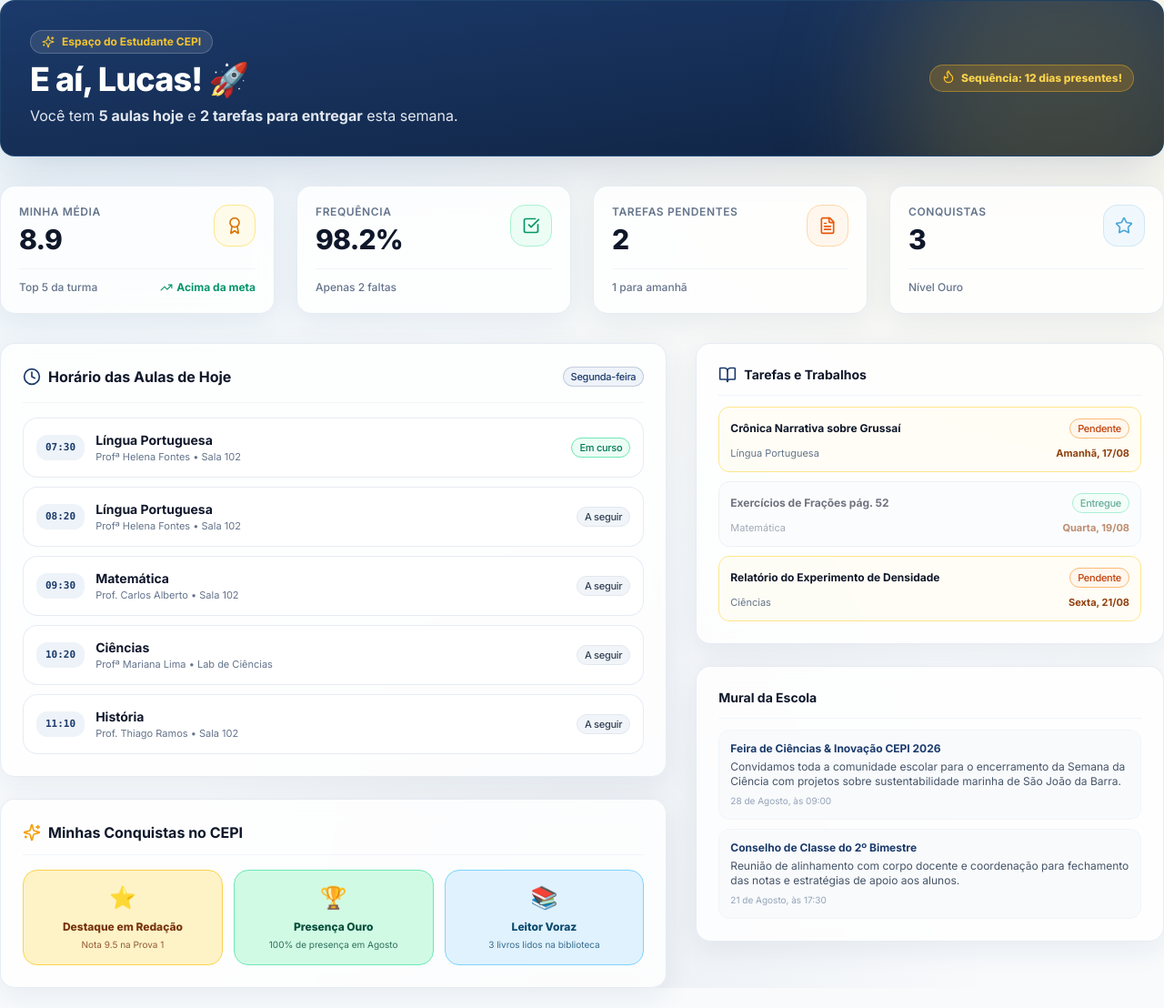
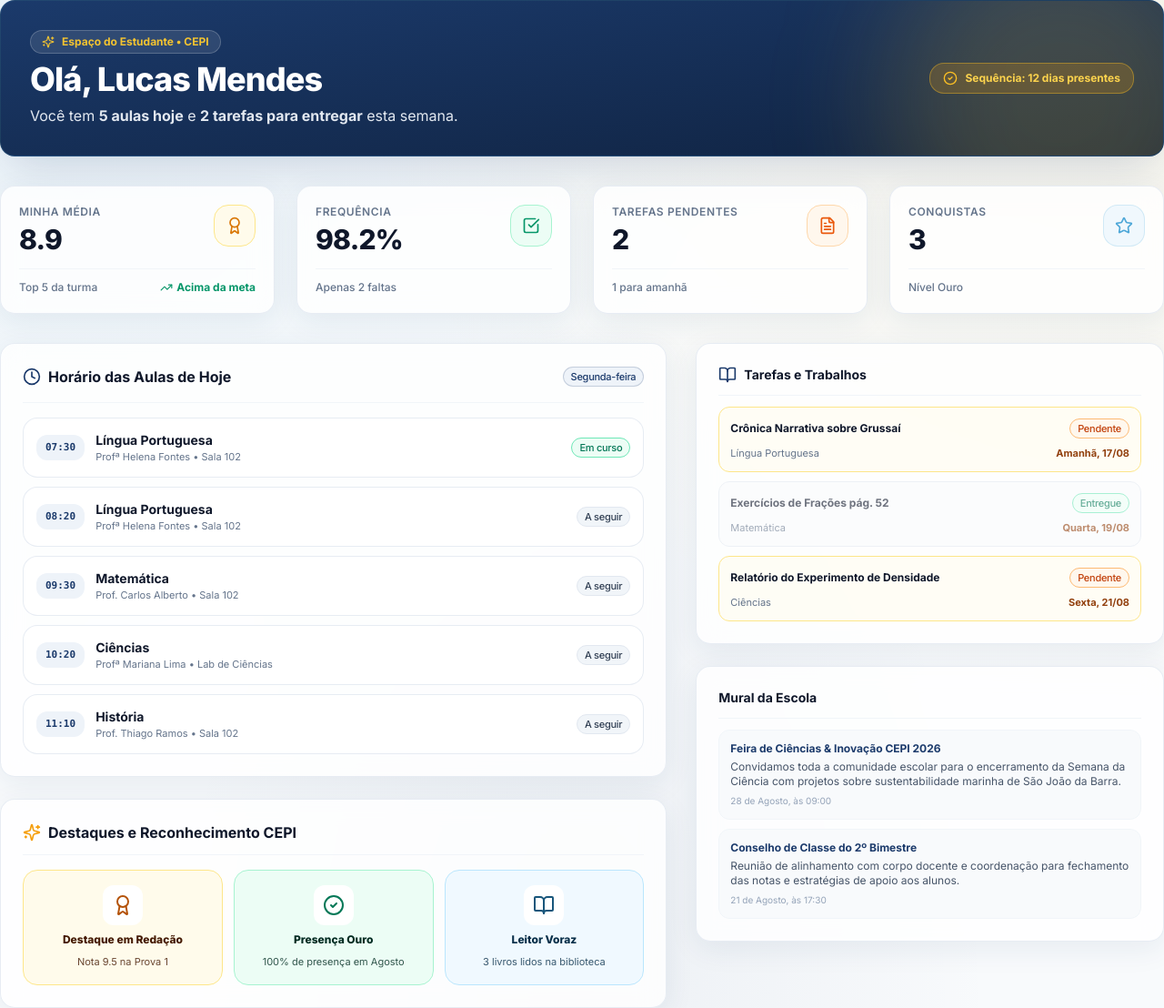
Before and after one commit to pietronogueira08/CE-Pequena-Isa, a Next.js app: page /dashboard/aluno in a window 1280 px wide. Shown: the whole page at 91% size. Before the commit the page ends 1086 px from the top, so only its background shows below. Built offline with nearby package versions, Linux system fonts and the light colour scheme.

Commit message:
style: remove emojis and replace with professional Lucide React icons across all pages

```diff
--- a/app/dashboard/aluno/page.tsx
+++ b/app/dashboard/aluno/page.tsx
@@ -38,9 +38,24 @@ export default function AlunoDashboardPage() {
   ];
 
   const achievements = [
-    { title: 'Destaque em Redação', desc: 'Nota 9.5 na Prova 1', icon: '⭐', color: 'bg-amber-100 text-amber-900 border-amber-300' },
-    { title: 'Presença Ouro', desc: '100% de presença em Agosto', icon: '🏆', color: 'bg-emerald-100 text-emerald-900 border-emerald-300' },
-    { title: 'Leitor Voraz', desc: '3 livros lidos na biblioteca', icon: '📚', color: 'bg-sky-100 text-sky-900 border-sky-300' },
+    {
+      title: 'Destaque em Redação',
+      desc: 'Nota 9.5 na Prova 1',
+      icon: <Award className="w-6 h-6 text-amber-700" />,
+      color: 'bg-amber-50 text-amber-950 border-amber-200',
+    },
+    {
+      title: 'Presença Ouro',
+      desc: '100% de presença em Agosto',
+      icon: <CheckCircle2 className="w-6 h-6 text-emerald-700" />,
+      color: 'bg-emerald-50 text-emerald-950 border-emerald-200',
+    },
+    {
+      title: 'Leitor Voraz',
+      desc: '3 livros lidos na biblioteca',
+      icon: <BookOpen className="w-6 h-6 text-cepi-sky-700" />,
+      color: 'bg-sky-50 text-sky-950 border-sky-200',
+    },
   ];
 
   return (
@@ -52,10 +67,10 @@ export default function AlunoDashboardPage() {
           <div className="space-y-2 max-w-2xl">
             <div className="inline-flex items-center gap-2 px-3 py-1 rounded-full bg-white/10 border border-white/20 text-xs font-bold text-cepi-gold backdrop-blur-sm">
               <Sparkles className="w-3.5 h-3.5" />
-              <span>Espaço do Estudante CEPI</span>
+              <span>Espaço do Estudante • CEPI</span>
             </div>
             <h1 className="text-2xl sm:text-3xl lg:text-4xl font-extrabold text-white tracking-tight">
-              E aí, {student.name.split(' ')[0]}! 🚀
+              Olá, {student.name}
             </h1>
             <p className="text-slate-200 text-sm sm:text-base leading-relaxed">
               Você tem <strong>5 aulas hoje</strong> e <strong>2 tarefas para entregar</strong> esta semana.
@@ -63,9 +78,9 @@ export default function AlunoDashboardPage() {
           </div>
 
           <div className="flex items-center gap-3">
-            <div className="flex items-center gap-1.5 px-3 py-1.5 rounded-2xl bg-amber-500/20 border border-amber-400/40 text-amber-300 text-xs font-extrabold">
-              <Flame className="w-4 h-4 text-amber-400 animate-bounce" />
-              <span>Sequência: 12 dias presentes!</span>
+            <div className="flex items-center gap-2 px-3.5 py-2 rounded-2xl bg-amber-500/20 border border-amber-400/40 text-amber-300 text-xs font-bold">
+              <CheckCircle2 className="w-4 h-4 text-amber-400" />
+              <span>Sequência: 12 dias presentes</span>
             </div>
           </div>
         </div>
@@ -145,18 +160,20 @@ export default function AlunoDashboardPage() {
           <GlassCard className="p-6">
             <div className="flex items-center gap-2 pb-3 border-b border-slate-100">
               <Sparkles className="w-5 h-5 text-amber-500" />
-              <h3 className="text-base font-bold text-slate-900">Minhas Conquistas no CEPI</h3>
+              <h3 className="text-base font-bold text-slate-900">Destaques e Reconhecimento CEPI</h3>
             </div>
 
             <div className="grid grid-cols-1 sm:grid-cols-3 gap-3 mt-4">
               {achievements.map((ach, idx) => (
                 <div
                   key={idx}
-                  className={`p-3.5 rounded-2xl border ${ach.color} space-y-1 text-center flex flex-col items-center justify-center`}
+                  className={`p-4 rounded-2xl border ${ach.color} space-y-2 text-center flex flex-col items-center justify-center`}
                 >
-                  <span className="text-2xl mb-1">{ach.icon}</span>
+                  <div className="p-2.5 rounded-xl bg-white shadow-2xs">
+                    {ach.icon}
+                  </div>
                   <h4 className="text-xs font-extrabold">{ach.title}</h4>
-                  <p className="text-[10px] opacity-80">{ach.desc}</p>
+                  <p className="text-[11px] opacity-80">{ach.desc}</p>
                 </div>
               ))}
             </div>
--- a/app/dashboard/professor/ocorrencias/page.tsx
+++ b/app/dashboard/professor/ocorrencias/page.tsx
@@ -293,7 +293,7 @@ export default function IncidentsPage() {
                 required
               >
                 <option value="comportamental">Comportamental / Disciplinar</option>
-                <option value="elogio">Elogio / Destaque Positivo ⭐</option>
+                <option value="elogio">Elogio / Destaque Pedagógico</option>
                 <option value="atraso">Atraso / Pontualidade</option>
                 <option value="desempenho">Desempenho Acadêmico</option>
                 <option value="uniforme">Uniforme / Material Escolar</option>
--- a/app/dashboard/professor/page.tsx
+++ b/app/dashboard/professor/page.tsx
@@ -88,7 +88,7 @@ export default function ProfessorDashboardPage() {
               <span>Painel do Docente • CEPI</span>
             </div>
             <h1 className="text-2xl sm:text-3xl lg:text-4xl font-extrabold text-white tracking-tight">
-              Olá, {teacher.name}! 📚
+              Olá, {teacher.name}
             </h1>
             <p className="text-slate-200 text-sm sm:text-base leading-relaxed">
               Você tem <strong className="text-white">3 aulas hoje</strong>. Sua próxima turma é o{' '}
```
Also changed, not shown: 1 other file (tests, documents, lock files or other folders).
